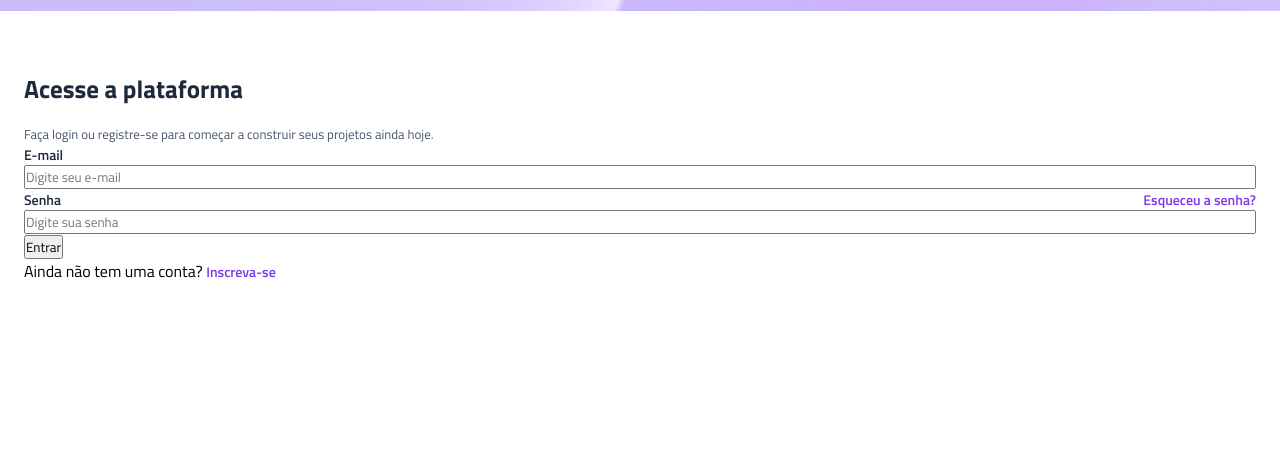
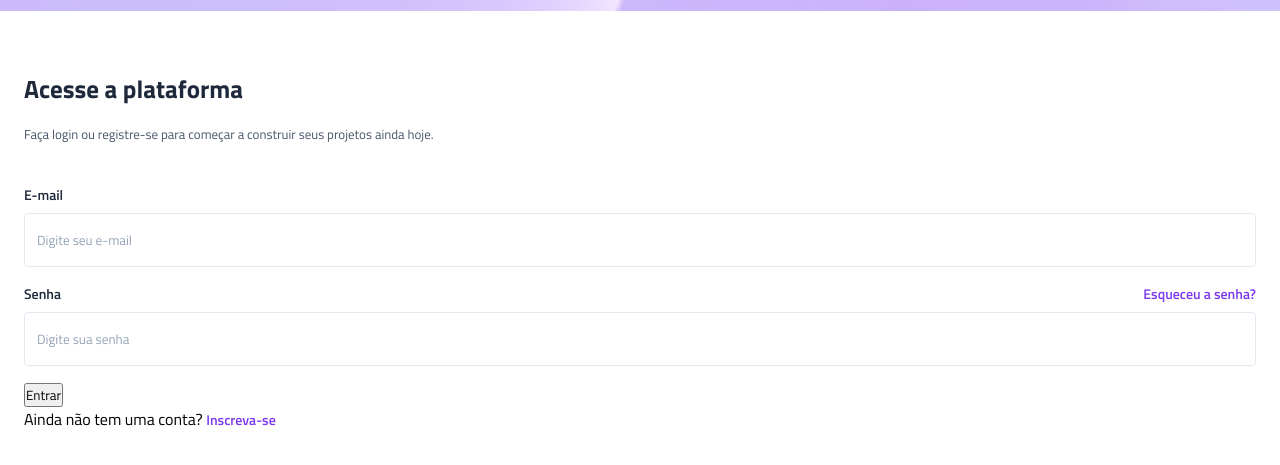
Before and after one commit to EnzoManuel12B/Projeto-Vertigo, a plain HTML site: page index.html in a window 1280 px wide. Shown: the part 123-588 px from the top of the page. Drawn offline with Linux system fonts and the light colour scheme.

Commit message:
estilização da input

```diff
--- a/style.css
+++ b/style.css
@@ -8,6 +8,8 @@
 :root {
     --gray-800: #1E293B;
     --gray-600: #475569;
+    --gray-400: #94a3b8;
+    --gray-200: #e2e8f0;
     --purple: #7c3aed;
 }
 
@@ -27,6 +29,10 @@ main {
     padding-inline: 1.5rem;
 }
 
+.descricao {
+    margin-bottom: 2.5rem;
+}
+
 .descricao h1 {
     color: var(--gray-800);
     margin-bottom: 1rem;
@@ -41,6 +47,8 @@ main {
 .input-box {
     display: flex;
     flex-direction: column;
+    gap: 0.5rem;
+    margin-bottom: 1rem;
 }
 
 .input-box div {
@@ -55,6 +63,22 @@ main {
     font-weight: 600;
 }
 
+.login input {
+    padding: 1rem 0.75rem;
+    border: 1px solid var(--gray-200);
+    border-radius: 0.25rem;
+    color: var(--gray-800);
+}
+
+.login input::placeholder {
+    color: var(--gray-400);
+}
+
+.login input:hover,
+.login input:focus {
+    outline: 1px solid var(--purple);
+}
+
 .login a {
     color: var(--purple);
     text-decoration: none;
```
